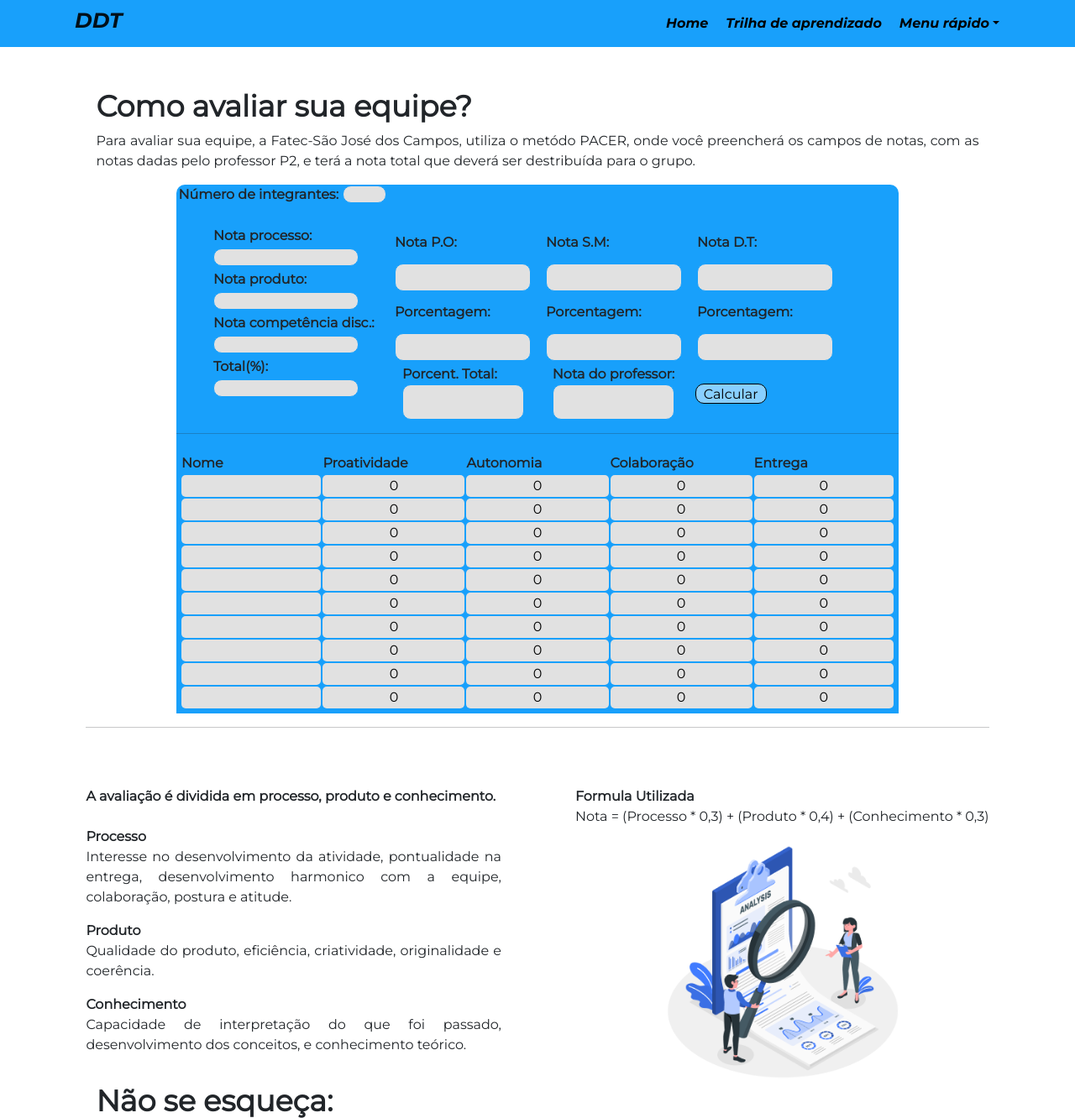
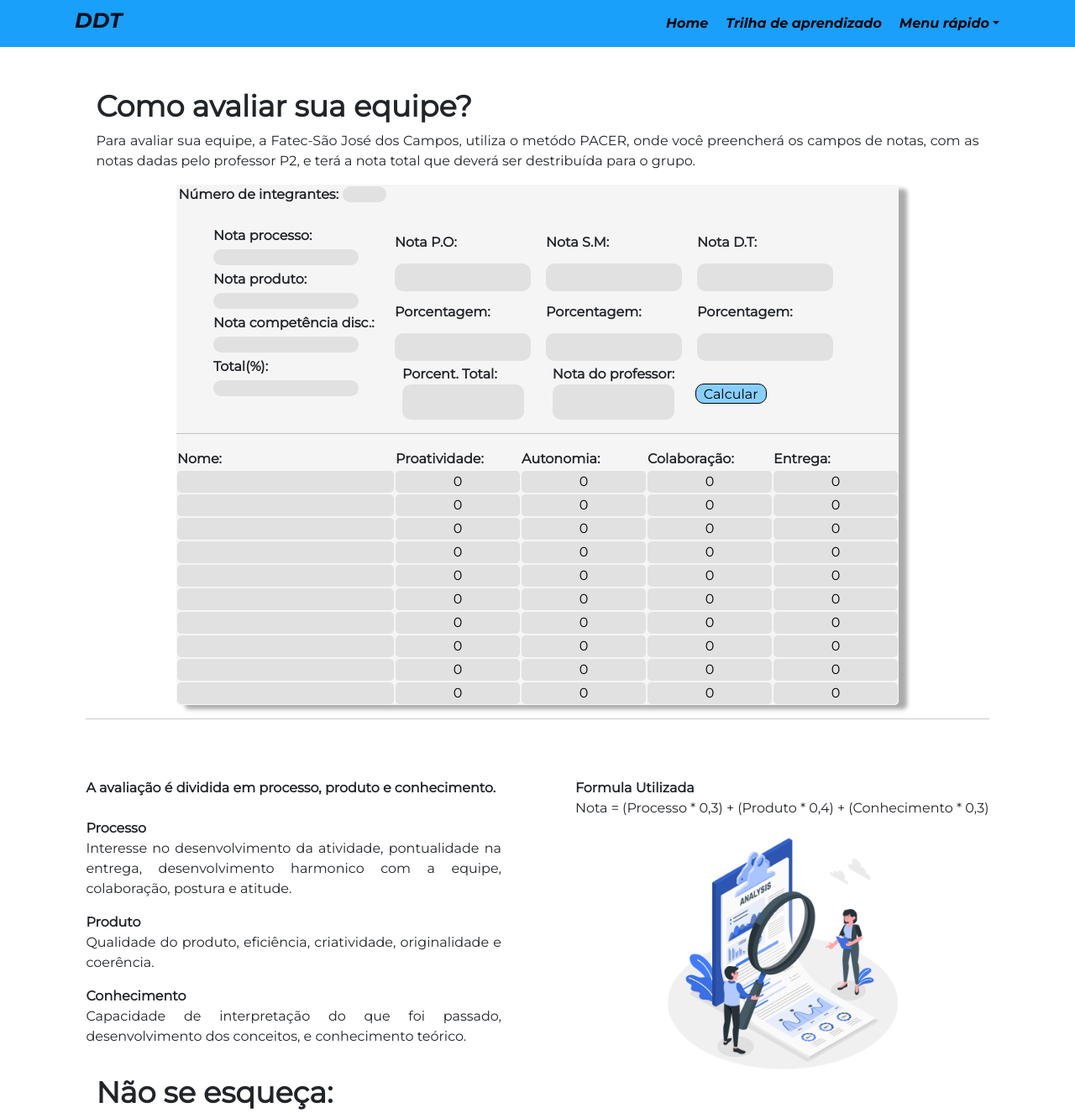
Before and after one commit to erickhoawata/DDT-1-Sem, a Flask app: page /avaliacao in a window 1280 px wide. Shown: the top 1332 px of the page at 84% size. Run offline with Flask 3, Linux system fonts and the light colour scheme.

Commit message:
Tabela
Arrumei o css da tabela, mudando a cor pra ficar mais bnt

```diff
--- a/static/css/styles.css
+++ b/static/css/styles.css
@@ -396,18 +396,18 @@ a{
 }
 /* TABELA */
 .tabelacompleta{
-    background-color: #18a0fb;
-    border-radius: 10px;
+    background-color: rgba(235, 235, 235, 0.473);
     min-width: min-content;
     width: 80%;
     margin: 0% 10%;
+    border: 3px rgba(235, 235, 235, 0.473);
+    border-radius: 5px;
+    box-shadow: 10px 5px 5px rgba(0, 0, 0, 0.329);
 }
 .tabela{
     margin-top: 2%;
     width: 100%;
     height: auto;
-    border: 5px solid #18a0fb;
-    border-radius: 5px;
 }
 .ped-ret{
     background-color: #E1E1E1;
@@ -416,7 +416,6 @@ a{
     text-align: center;
     height: 80%;
     width: 90%;
-    border:1px solid #18a0fb;
     padding: 0%;
     margin: 0%;
 }
@@ -473,7 +472,6 @@ input{
 
 .linha{
     padding: 0%;
-    background-color: #18a0fb;
 }
 p[type=number]{
     padding: 0%;
@@ -485,7 +483,6 @@ p[type=number]{
     box-sizing: border-box;
     text-align: center;
     height:10%;
-    width: 120px;
 }
 .innota{
     width: 100%;
--- a/templates/Avaliações.html
+++ b/templates/Avaliações.html
@@ -23,17 +23,17 @@
         <!-- Tabela -->
         <form method="post" class="tabelacompleta">
             <div style="width: 30%;">
-                <b style="margin:0% 1%;">Número de integrantes:<input type="number" min="1" max="10" required name="qtd_pessoas" value="{{qtd_pessoas}}" class="ped-ret" id="qtd_pessoas"></b>
+                <b style="margin:0% 1%;">Número de integrantes:<input onclick="this.select();" type="number" min="1" max="10" required name="qtd_pessoas" value="{{qtd_pessoas}}" class="ped-ret" id="qtd_pessoas"></b>
             </div>
             <br>
             <div class="container1">
                 <table style="margin-left: 5%;">
                     <tr><th>Nota processo:</th></tr>
-                    <tr><td><input type="number" min="0" max="1" required name="nota_proc" value="{{nota_proc}}" class="ped-ret"></td></tr>
+                    <tr><td><input type="number" min="0" max="1" required onclick="this.select();" name="nota_proc" value="{{nota_proc}}" class="ped-ret"></td></tr>
                     <tr><th>Nota produto:</th></tr>
-                    <tr><td><input type="number" min="0" max="1" required name="nota_prodt" value="{{nota_prodt}}" class="ped-ret"></td></tr>
+                    <tr><td><input type="number" min="0" max="1" required onclick="this.select();" name="nota_prodt" value="{{nota_prodt}}" class="ped-ret"></td></tr>
                     <tr><th>Nota competência disc.:</th></tr>
-                    <tr><td><input type="number" min="0" max="1" required name="nota_compt" value="{{nota_compt}}" class="ped-ret"></td></tr>
+                    <tr><td><input type="number" min="0" max="1" required onclick="this.select();" name="nota_compt" value="{{nota_compt}}" class="ped-ret"></td></tr>
                     <tr><th>Total(%):</th></tr>
                     <tr><td><input type="number" min="0" max="1" readonly value="{{nota_total1}}" class="ped-ret"></td></tr>
                 </table>
@@ -46,9 +46,9 @@
                             <th style="padding: 0%;">Nota D.T:</th>
                         </tr>
                         <tr class="linha">
-                            <td style="padding: 0%;"><input type="number" min="0" max="3" required name="nota_PO" value='{{nota_PO}}'class="ped-ret"></td>
-                            <td style="padding: 0%;"><input type="number" min="0" max="3" required name="nota_SM" value='{{nota_SM}}'class="ped-ret"></td>
-                            <td style="padding: 0%;"><input type="number" min="0" max="3" required name="nota_DT" value='{{nota_DT}}'class="ped-ret"></td>
+                            <td style="padding: 0%;"><input type="number" min="0" max="3" onclick="this.select();" required name="nota_PO" value='{{nota_PO}}'class="ped-ret"></td>
+                            <td style="padding: 0%;"><input type="number" min="0" max="3" onclick="this.select();" required name="nota_SM" value='{{nota_SM}}'class="ped-ret"></td>
+                            <td style="padding: 0%;"><input type="number" min="0" max="3" onclick="this.select();" required name="nota_DT" value='{{nota_DT}}'class="ped-ret"></td>
                         </tr>
                         <tr>
                             <th style="padding: 0%;">Porcentagem:</th>
@@ -82,20 +82,20 @@
             <hr>
             <table class="tabela">
                 <tr>
-                    <th >Nome</th>
-                    <th >Proatividade</th>
-                    <th >Autonomia</th>
-                    <th >Colaboração</th>
-                    <th >Entrega</th>
+                    <th >Nome:</th>
+                    <th >Proatividade:</th>
+                    <th >Autonomia:</th>
+                    <th >Colaboração:</th>
+                    <th >Entrega:</th>
                 </tr>
                 {%if metodo=="GET":%}
                     {% for linha in range(1,11): %}
                     <tr class="linha">
                         <td class="pedaço"><input onclick="this.select();" class="innota" type="text"  name="nome{{linha}}"></td>
-                        <td class="pedaço"><input onclick="this.select();" class="innota" type="number" max="3" min="0" step="0.1" required value="0" name="nota_proat{{linha}}"></td>
-                        <td class="pedaço"><input onclick="this.select();" class="innota" type="number" max="3" min="0" step="0.1" required value="0" name="nota_auto{{linha}}"></td>
-                        <td class="pedaço"><input onclick="this.select();" class="innota" type="number" max="3" min="0" step="0.1" required value="0" name="nota_colab{{linha}}"></td>
-                        <td class="pedaço"><input onclick="this.select();" class="innota" type="number" max="3" min="0" step="0.1" required value="0" name="nota_entreg{{linha}}"></td>
+                        <td class="pedaço" style="width: 150px;"><input onclick="this.select();" class="innota"  type="number" max="3" min="0" step="0.1" required value="0" name="nota_proat{{linha}}"></td>
+                        <td class="pedaço" style="width: 150px;"><input onclick="this.select();" class="innota"  type="number" max="3" min="0" step="0.1" required value="0" name="nota_auto{{linha}}"></td>
+                        <td class="pedaço" style="width: 150px;"><input onclick="this.select();" class="innota"  type="number" max="3" min="0" step="0.1" required value="0" name="nota_colab{{linha}}"></td>
+                        <td class="pedaço" style="width: 150px;"><input onclick="this.select();" class="innota"  type="number" max="3" min="0" step="0.1" required value="0" name="nota_entreg{{linha}}"></td>
                     </tr>
                     {%endfor %}
 
@@ -103,10 +103,10 @@
                     {%for pessoa in pessoas:%}
                     <tr class="linha">
                         <td class="pedaço"><input onclick="this.select();" class="innota" type="text"  name="nome{{loop.index0+1}}" value="{{pessoa[0]}}" class="nome"></td>
-                        <td class="pedaço"><input onclick="this.select();" class="innota" type="number" max="3" min="0" step="0.1" required name="nota_proat{{loop.index0+1}}" value="{{pessoa[1]}}"></td>
-                        <td class="pedaço"><input onclick="this.select();" class="innota" type="number" max="3" min="0" step="0.1" required name="nota_auto{{loop.index0+1}}" value="{{pessoa[2]}}"></td>
-                        <td class="pedaço"><input onclick="this.select();" class="innota" type="number" max="3" min="0" step="0.1" required name="nota_colab{{loop.index0+1}}" value="{{pessoa[3]}}"></td>
-                        <td class="pedaço"><input onclick="this.select();" class="innota" type="number" max="3" min="0" step="0.1" required name="nota_entreg{{loop.index0+1}}" value="{{pessoa[4]}}"></td>
+                        <td class="pedaço" style="width: 150px;"><input onclick="this.select();" class="innota"  type="number" max="3" min="0" step="0.1" required name="nota_proat{{loop.index0+1}}" value="{{pessoa[1]}}"></td>
+                        <td class="pedaço" style="width: 150px;"><input onclick="this.select();" class="innota"  type="number" max="3" min="0" step="0.1" required name="nota_auto{{loop.index0+1}}" value="{{pessoa[2]}}"></td>
+                        <td class="pedaço" style="width: 150px;"><input onclick="this.select();" class="innota"  type="number" max="3" min="0" step="0.1" required name="nota_colab{{loop.index0+1}}" value="{{pessoa[3]}}"></td>
+                        <td class="pedaço" style="width: 150px;"><input onclick="this.select();" class="innota"  type="number" max="3" min="0" step="0.1" required name="nota_entreg{{loop.index0+1}}" value="{{pessoa[4]}}"></td>
                     </tr>
                     {%endfor%}
                 {%endif%}
```
